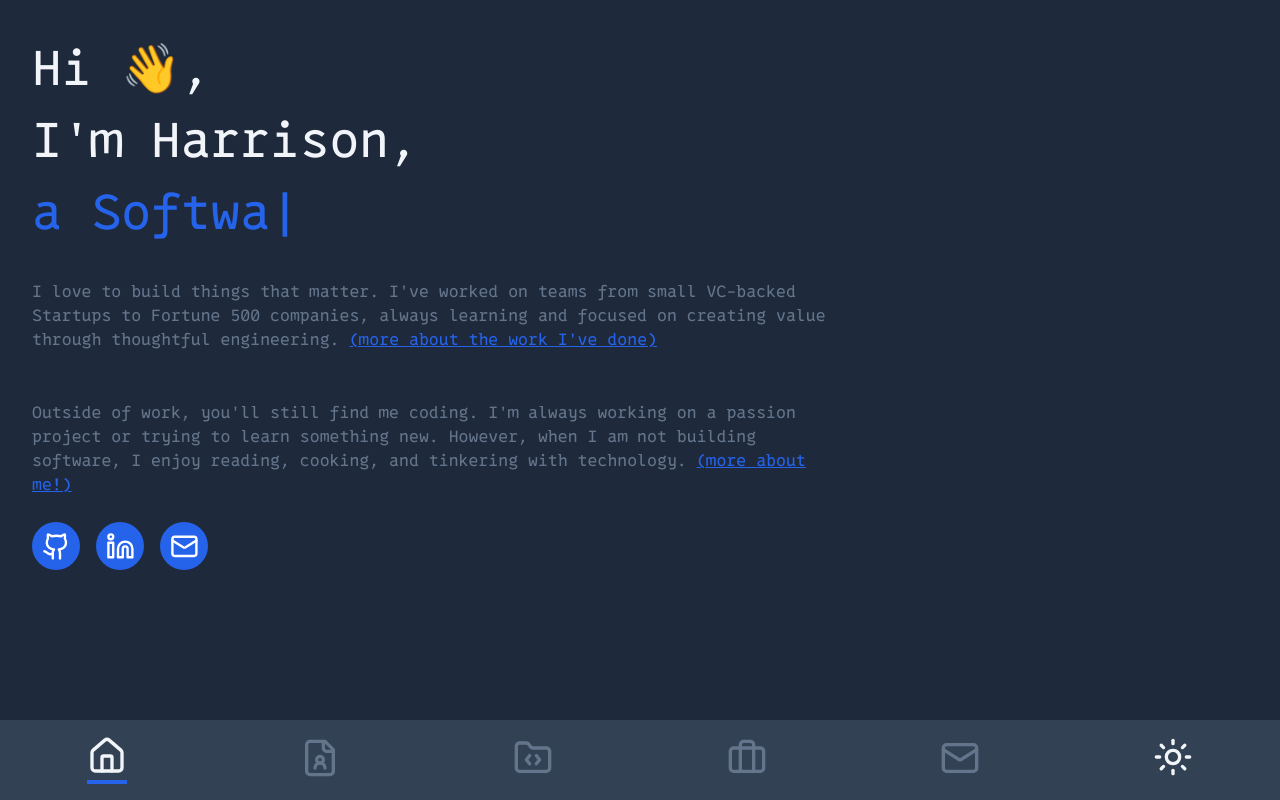
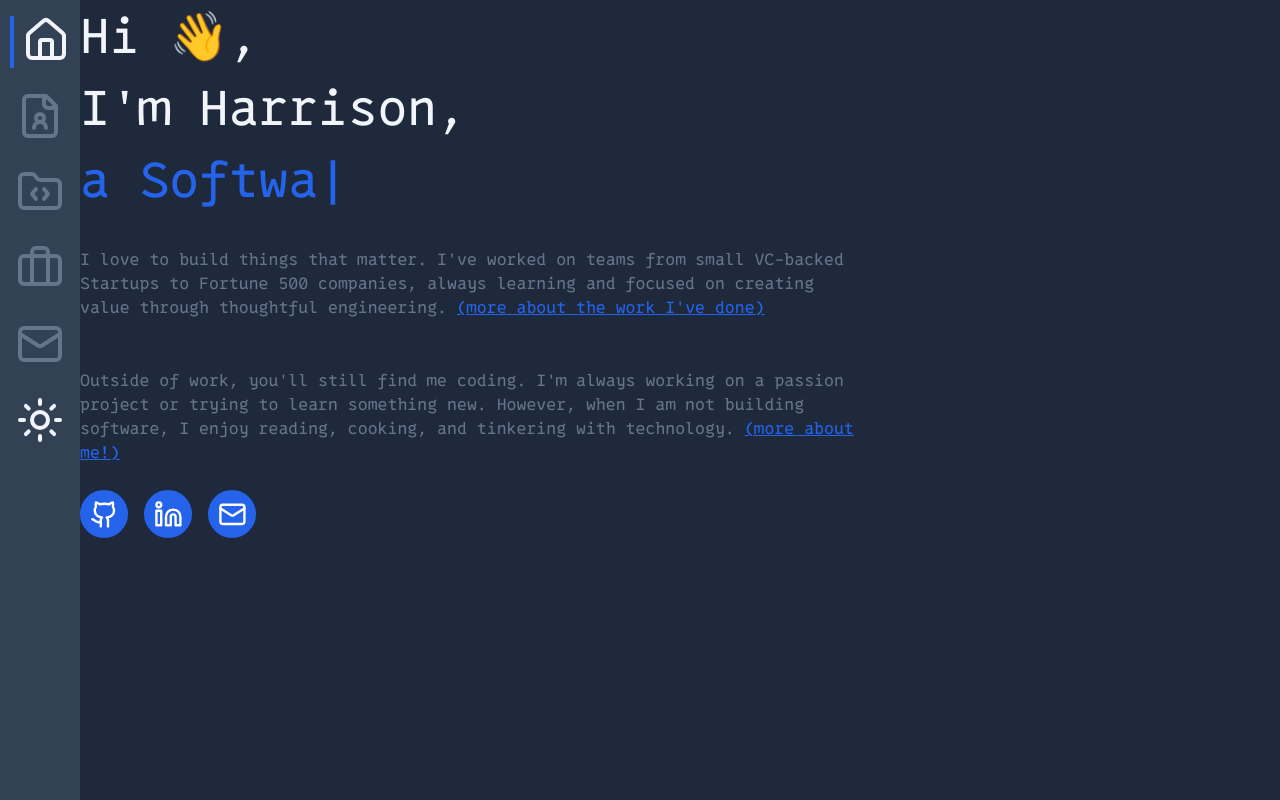
Before and after one commit to Harrison-Blair/personal-website, a Next.js app: page / in a window 1280 px wide. Built offline with nearby package versions, Linux system fonts and the light colour scheme.

Commit message:
refactor navigation and layout to reflect fixed sizes

```diff
--- a/src/app/components/layout/Navigation.tsx
+++ b/src/app/components/layout/Navigation.tsx
@@ -6,8 +6,7 @@ import { usePathname } from 'next/navigation';
 import { useState, useEffect } from 'react';
 
 export default function Navigation() {
-    const ICON_SIZE = '2.5rem';
-    const MOBILE_ICON_SIZE = '5vh';
+    const ICON_SIZE = '3rem';
     const pathname = usePathname();
     const [isDark, setIsDark] = useState(false);
 
@@ -41,16 +40,18 @@ export default function Navigation() {
     ];
 
     return (
-        <nav className="fixed left-0 bottom-0 flex-row w-full h-[var(--nav-size)] bg-[var(--muted)] py-4 transition-all duration-300 ease-in-out">
-                <ul className='flex flex-row justify-around items-center'>
+        <nav className="fixed left-0 bottom-0 w-full h-[var(--nav-size)] bg-[var(--muted)] py-4 transition-all duration-300 ease-in-out
+                        lg:top-0 lg:h-full lg:w-[var(--nav-size)]">
+                <ul className='flex flex-row justify-around items-center
+                                lg:flex-col lg:gap-6'>
                     {topNavItems.map(({ href, icon: Icon, label }) => (
                         <li key={href}>
                             <Link
                                 href={href}
                                 title={label}
-                                className={`flex items-center transition-colors relative pb-1 ${pathname === href
-                                ? 'text-[var(--foreground)] border-b-[4px] border-[var(--primary)]'
-                                : 'text-[var(--secondary)] hover:text-[var(--accent)]'
+                                className={`flex items-center transition-colors relative ${pathname === href
+                                ? 'text-[var(--foreground)] pb-2 lg:pb-1 lg:pl-2 border-b-[4px] lg:border-b-0 lg:border-l-[4px] border-[var(--primary)]'
+                                : 'text-[var(--secondary)] pb-1 hover:text-[var(--accent)]'
                                 }`}
                             >
                                 <Icon size={ICON_SIZE} />
@@ -62,7 +63,7 @@ export default function Navigation() {
                             <button
                                 onClick={onClick}
                                 title={label}
-                                className='text-[var(--foreground)]'
+                                className='text-[var(--foreground)] lg:'
                             >
                                 <Icon size={ICON_SIZE} />
                             </button>
--- a/src/app/layout.tsx
+++ b/src/app/layout.tsx
@@ -26,7 +26,7 @@ export default function RootLayout({
     <html lang="en">
       <body className={`${protoNF.variable} ${protoMonoNF.variable} antialiased`}>
         <Navigation />
-        <main className="mb-[var(--nav-height)] xl:ml-[var(--nav-width)] xl:mb-0 p-8">
+        <main className="mb-[var(--nav-size)] lg:ml-[var(--nav-size)] lg:mb-0">
           {children}
         </main>
       </body>
```
